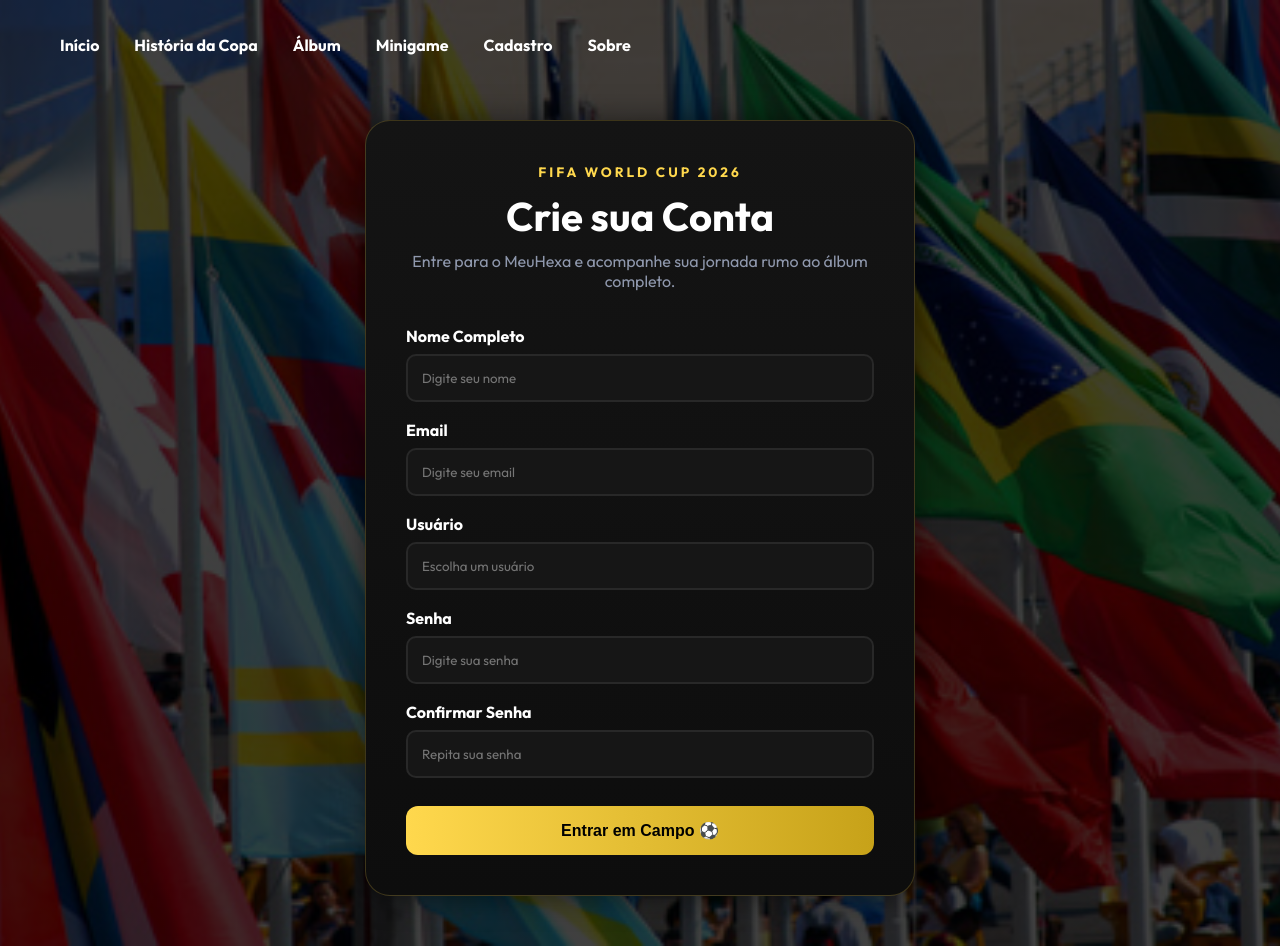
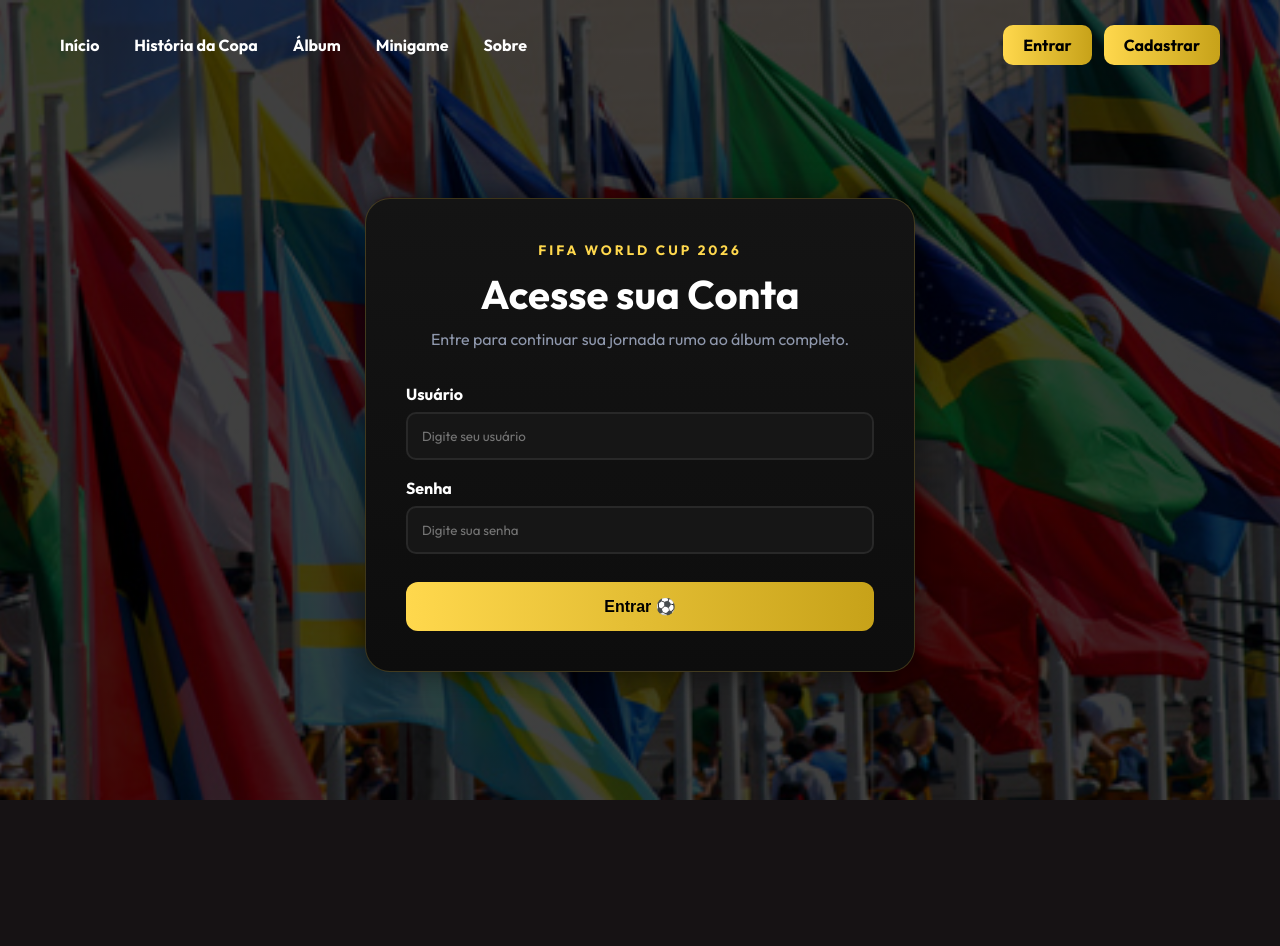
Before and after one commit to ericfabricio7/meuhexa-projeto, a Flask app: page /cadastro?modo=login in a window 1280 px wide. After the commit the page ends 800 px from the top, so only its background shows below. Run offline with Flask 3, Linux system fonts and the light colour scheme.

Commit message:
style: criar interface unificada de login e cadastro

```diff
--- a/static/css/styles.css
+++ b/static/css/styles.css
@@ -1648,3 +1648,84 @@ html{
     }
 
 }
+.tabs{
+    display:flex;
+    justify-content:center;
+    gap:10px;
+
+    margin-bottom:25px;
+}
+
+.tabs a{
+    text-decoration:none;
+
+    padding:12px 30px;
+
+    border-radius:12px;
+
+    background:#1b1b1b;
+    color:white;
+
+    font-weight:700;
+
+    transition:.3s;
+}
+
+.tabs a:hover{
+    background:#2a2a2a;
+}
+
+.tabs a.ativo{
+    background:linear-gradient(
+        to right,
+        var(--amarelo),
+        var(--amarelo2)
+    );
+
+    color:black;
+}
+.menu-user{
+    margin-left:auto;
+    display:flex;
+    gap:12px;
+}
+
+.btn-menu-user{
+    text-decoration:none;
+    padding:10px 20px;
+    border-radius:10px;
+
+    background:linear-gradient(
+        to right,
+        var(--amarelo),
+        var(--amarelo2)
+    );
+
+    color:black !important;
+    font-weight:800;
+
+    transition:.3s;
+}
+
+.btn-menu-user:hover{
+    transform:translateY(-2px);
+}
+.menu-links{
+    display:flex;
+    gap:35px;
+}
+/* Remove as tabs do cadastro */
+.tabs {    display: none;}
+
+/* Garante que o menu-user fique à direita */
+.menu {
+  width: 100%;}
+
+.menu-links {
+      display: flex;
+       gap: 35px;}
+
+.menu-user {
+  margin-left: auto;
+     display: flex;
+        gap: 12px;}
--- a/templates/base.html
+++ b/templates/base.html
@@ -17,12 +17,33 @@
 <header class="header">
 
   <nav class="menu" id="menu">
+
+    <div class="menu-links">
         <a href="/">Início</a>
         <a href="#">História da Copa</a>
         <a href="/#painel">Álbum</a>
         <a href="/minigame">Minigame</a>
-    <a href="{{ url_for('cadastro') }}">Cadastro</a>
         <a href="#">Sobre</a>
+    </div>
+
+    <div class="menu-user">
+
+        {% if session.get("logado") %}
+            <a href="{{ url_for('logout') }}" class="btn-menu-user">
+                Sair
+            </a>
+        {% else %}
+            <a href="{{ url_for('cadastro', modo='login') }}" class="btn-menu-user">
+                Entrar
+            </a>
+
+            <a href="{{ url_for('cadastro', modo='cadastro') }}" class="btn-menu-user">
+                Cadastrar
+            </a>
+        {% endif %}
+
+    </div>
+
 </nav>
 
     <button class="menu-hamburguer" id="menu-hamburguer">
--- a/templates/cadastro.html
+++ b/templates/cadastro.html
@@ -2,6 +2,7 @@
 
 {% block cadastro %}
 
+{% if modo == "cadastro" %}
 <section class="cadastro-section">
 
     <div class="cadastro-container">
@@ -15,7 +16,7 @@
         </div>
 
         <form class="cadastro-form" method="POST"
-        action="{{ url_for('cadastro') }}">
+              action="{{ url_for('cadastro', modo='cadastro') }}">
 
             <div class="input-group">
                 <label>Nome Completo</label>
@@ -51,5 +52,43 @@
     </div>
 
 </section>
+{% endif %}
+
+{% if modo == "login" %}
+<section class="cadastro-section">
+
+    <div class="cadastro-container">
+
+        <div class="cadastro-header">
+            <span>FIFA WORLD CUP 2026</span>
+            <h1>Acesse sua Conta</h1>
+            <p>
+                Entre para continuar sua jornada rumo ao álbum completo.
+            </p>
+        </div>
+
+        <form class="cadastro-form" method="POST"
+              action="{{ url_for('login') }}">
+
+            <div class="input-group">
+                <label>Usuário</label>
+                <input type="text" name="usuario" placeholder="Digite seu usuário">
+            </div>
+
+            <div class="input-group">
+                <label>Senha</label>
+                <input type="password" name="senha" placeholder="Digite sua senha">
+            </div>
+
+            <button type="submit" class="btn-cadastro">
+                Entrar ⚽
+            </button>
+
+        </form>
+
+    </div>
+
+</section>
+{% endif %}
 
 {% endblock %}
```
Lines whose indentation alone changed are shown as unchanged.
